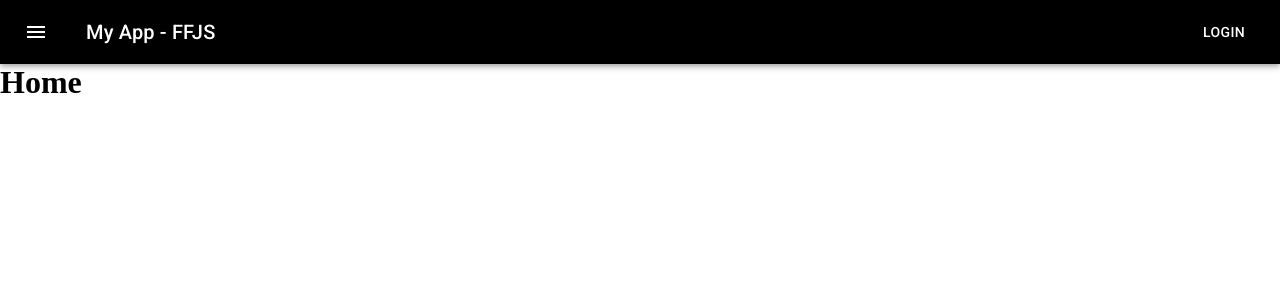
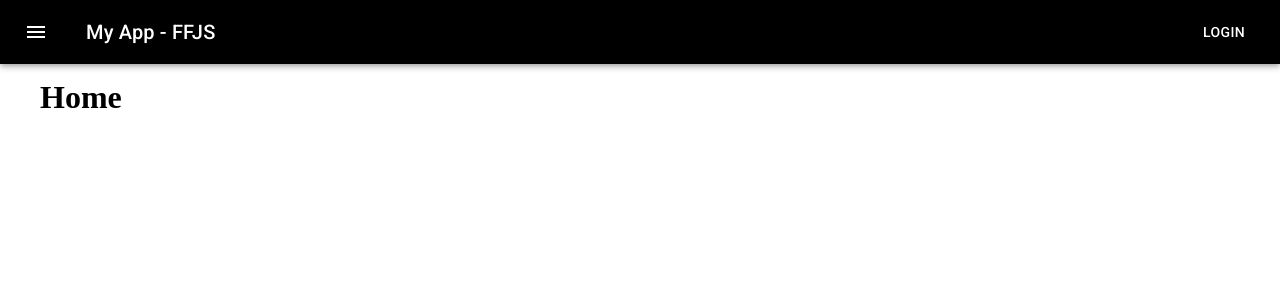
Before and after one commit to PauloHPMKT/projeto-estudo-react-js, a React (Create React App) app: page / in a window 1280 px wide. Shown: the top 300 px of the page. Built offline with nearby package versions, Linux system fonts and the light colour scheme.

Commit message:
adicionando templateDefault

```diff
--- a/src/App.jsx
+++ b/src/App.jsx
@@ -1,11 +1,14 @@
 import { Routes, Route } from 'react-router-dom'
 import Home from './pages/Home'
+import TemplateDefault from './templates/Default'
 
 const App = () => {
   return(
-    <Routes>
-      <Route path="/" element={<Home />} />
-    </Routes>
+    <TemplateDefault>
+      <Routes>
+        <Route path="/" element={<Home />} />
+      </Routes>
+    </TemplateDefault>
   )
 }
 
--- a/src/pages/Home.jsx
+++ b/src/pages/Home.jsx
@@ -3,7 +3,6 @@ import Header from '../components/Header'
 const Home = () => {
   return(
     <>
-      <Header />
       <h1>Home</h1>
     </>
   )
--- /dev/null
+++ b/src/templates/Default.jsx
@@ -0,0 +1,25 @@
+import Container from '@mui/material/Container'
+import Header from "../components/Header"
+
+import { createUseStyles } from 'react-jss'
+
+const useStyles = createUseStyles({
+  spacing: {
+    padding: '15px 0',
+  }
+})
+
+const TemplateDefault = ({ children }) => {
+  const classes = useStyles()
+
+  return(
+    <>
+      <Header />
+      <Container className={classes.spacing}>
+        { children }
+      </Container>
+    </>
+  )
+}
+
+export default TemplateDefault
```
